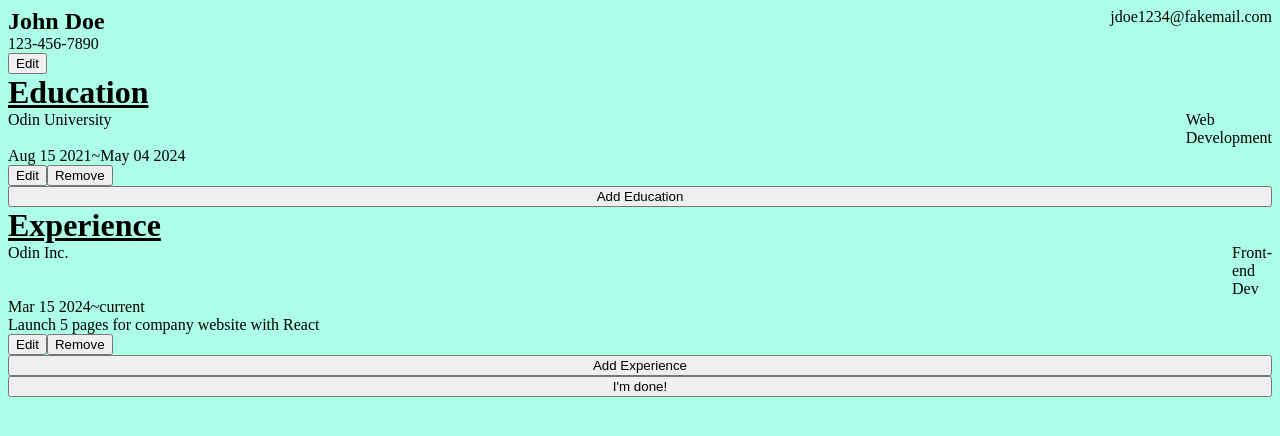
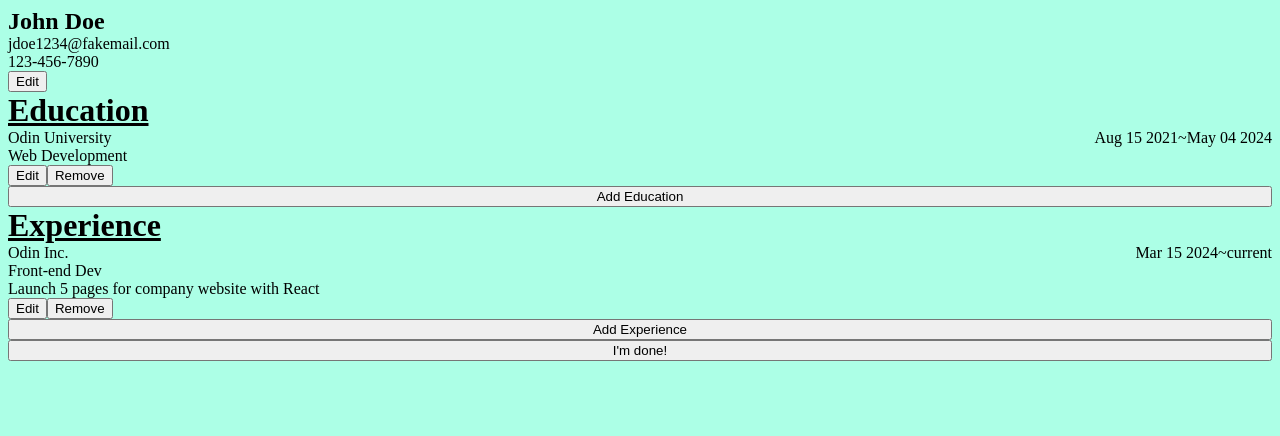
Before and after one commit to JiwonJJeong/cv-application, a React (Vite) app: page / in a window 1280 px wide. Shown: the top 436 px of the page. Built offline with nearby package versions, Linux system fonts and the light colour scheme.

Commit message:
Feat: Move date to right layout

```diff
--- a/src/styles/Section.css
+++ b/src/styles/Section.css
@@ -3,16 +3,16 @@ article{
 
     > div {
         display:grid;
-        grid-template-columns: auto min-content;
+        grid-template-columns: auto max-content;
 
-        p.dateeend{
-            grid-column: 1 2;
+        p {
+            grid-column: 1 / 2;
+        }
+
+        p.dateend{
+            grid-column: 2 / 3;
             grid-row-start: 0;
             grid-row-end: -1;
         }
-
-        p {
-            grid-column: 0 1;
-        }
     }
 }
```
